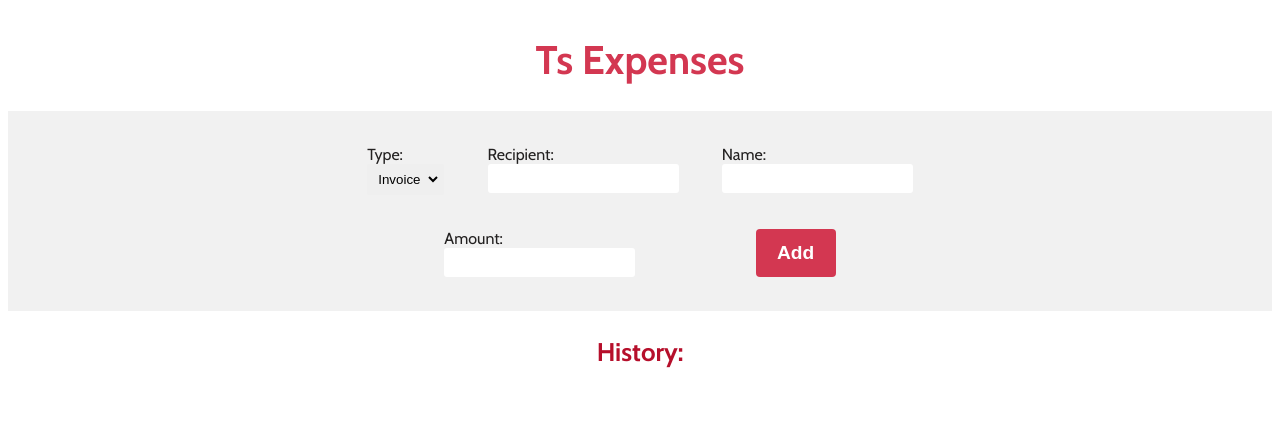
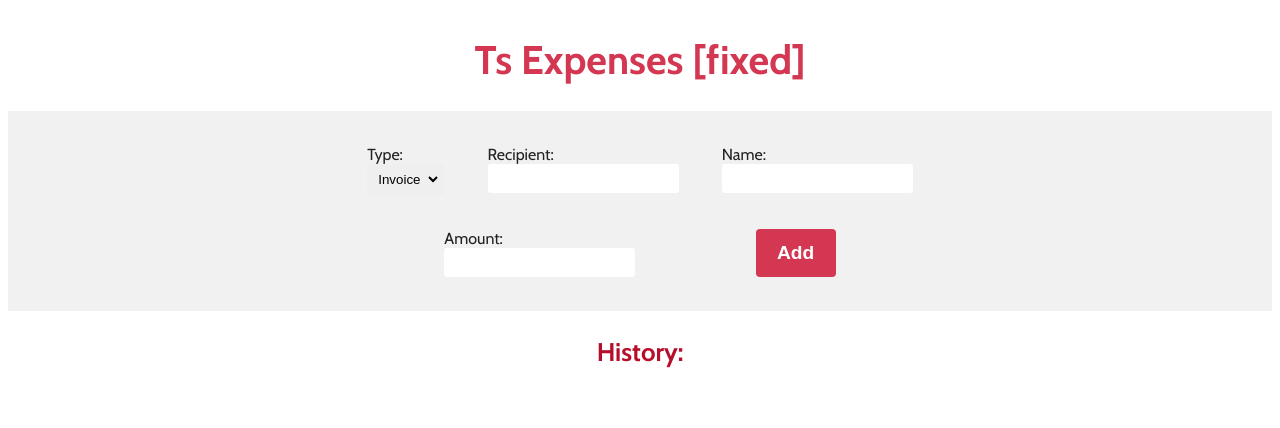
Before and after one commit to dluca22/01_expenses, a plain HTML site: page docs/index.html in a window 1280 px wide. Drawn offline with nearby package versions, Linux system fonts and the light colour scheme.

Commit message:
testing fixes on deployment branch

```diff
--- a/docs/index.html
+++ b/docs/index.html
@@ -13,7 +13,7 @@
 </head>
 
 <body>
-    <h1 id="title">Ts Expenses</h1>
+    <h1 id="title">Ts Expenses [fixed]</h1>
     <form action="" method="post" id="input-form">
         <div class="row">
             <label for="type">
```
